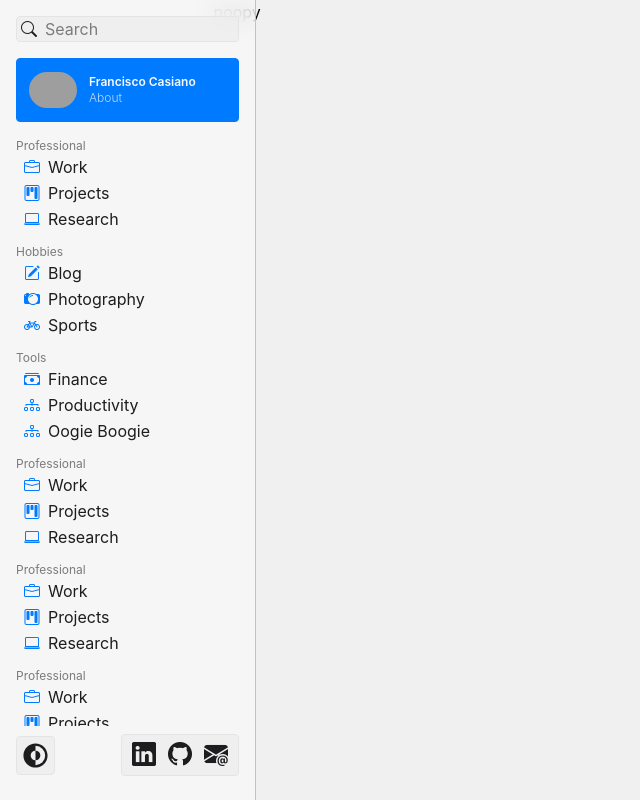
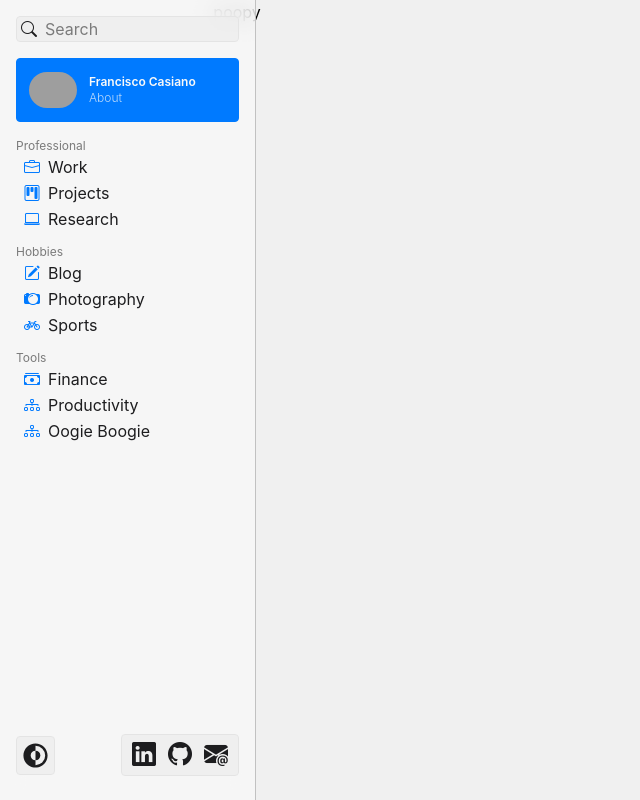
Before and after one commit to panchi64/personal-website, a Next.js app: page / in a window 1280 px wide. Shown: the whole page, without its empty margins (0-640 px from the left). Built offline with nearby package versions, Linux system fonts and the light colour scheme; grey boxes are pictures that could not be loaded.

Commit message:
Fixed the previous menubar spacing solution
- The previous menubar spacing was basically hardcoded so that the menu looks as expected when the sections overflowed. This new solution maintains the expected visual of the menu even when the sections are not full and overflowing.

```diff
--- a/components/layouts/MenuLayout.tsx
+++ b/components/layouts/MenuLayout.tsx
@@ -1,4 +1,3 @@
-import { Children } from 'react';
 import MenuBar from '../ui/menu/MenuBar';
 import MenuFooter from '../ui/menu/MenuFooter';
 import MenuSections from '../ui/menu/MenuSections';
@@ -59,142 +58,6 @@ const menuSectionPayloadExample: any = {
                 },
             ],
         },
-    {
-      title: 'professional',
-      content: [
-        {
-          sectionName: 'work',
-          sectionIcon: 'bi-briefcase',
-        },
-        {
-          sectionName: 'projects',
-          sectionIcon: 'bi-kanban',
-        },
-        {
-          sectionName: 'research',
-          sectionIcon: 'bi-laptop',
-        },
-      ],
-    },
-    {
-      title: 'professional',
-      content: [
-        {
-          sectionName: 'work',
-          sectionIcon: 'bi-briefcase',
-        },
-        {
-          sectionName: 'projects',
-          sectionIcon: 'bi-kanban',
-        },
-        {
-          sectionName: 'research',
-          sectionIcon: 'bi-laptop',
-        },
-      ],
-    },
-    {
-      title: 'professional',
-      content: [
-        {
-          sectionName: 'work',
-          sectionIcon: 'bi-briefcase',
-        },
-        {
-          sectionName: 'projects',
-          sectionIcon: 'bi-kanban',
-        },
-        {
-          sectionName: 'research',
-          sectionIcon: 'bi-laptop',
-        },
-      ],
-    },
-    {
-      title: 'professional',
-      content: [
-        {
-          sectionName: 'work',
-          sectionIcon: 'bi-briefcase',
-        },
-        {
-          sectionName: 'projects',
-          sectionIcon: 'bi-kanban',
-        },
-        {
-          sectionName: 'research',
-          sectionIcon: 'bi-laptop',
-        },
-      ],
-    },
-    {
-      title: 'professional',
-      content: [
-        {
-          sectionName: 'work',
-          sectionIcon: 'bi-briefcase',
-        },
-        {
-          sectionName: 'projects',
-          sectionIcon: 'bi-kanban',
-        },
-        {
-          sectionName: 'research',
-          sectionIcon: 'bi-laptop',
-        },
-      ],
-    },
-    {
-      title: 'professional',
-      content: [
-        {
-          sectionName: 'work',
-          sectionIcon: 'bi-briefcase',
-        },
-        {
-          sectionName: 'projects',
-          sectionIcon: 'bi-kanban',
-        },
-        {
-          sectionName: 'research',
-          sectionIcon: 'bi-laptop',
-        },
-      ],
-    },
-    {
-      title: 'professional',
-      content: [
-        {
-          sectionName: 'work',
-          sectionIcon: 'bi-briefcase',
-        },
-        {
-          sectionName: 'projects',
-          sectionIcon: 'bi-kanban',
-        },
-        {
-          sectionName: 'research',
-          sectionIcon: 'bi-laptop',
-        },
-      ],
-    },
-    {
-      title: 'professional',
-      content: [
-        {
-          sectionName: 'work',
-          sectionIcon: 'bi-briefcase',
-        },
-        {
-          sectionName: 'projects',
-          sectionIcon: 'bi-kanban',
-        },
-        {
-          sectionName: 'research',
-          sectionIcon: 'bi-laptop',
-        },
-      ],
-    },
     ],
 };
 
@@ -217,20 +80,21 @@ const socialDetailsPayloadExample: any = [
 ];
 
 const MenuLayout = (props: { children: any }) => {
-  const { children } = props;
+    const {children} = props;
 
     return (
         <>
             <MenuBar>
                 <div className='grid grid-col justify-center h-full'>
-          <div className='max-w-[240px] overflow-hidden grid grid-flow-row'>
-            <SearchBar />
+                    <div className='max-w-[240px] overflow-hidden flex flex-col h-full'>
+                        <SearchBar/>
+
                         <ProfileSection
                             title='francisco casiano'
                             subtitle='about'
                         />
                         {/* TODO: Find a way to style the scrollbar so it doesn't look so jarring? */}
-            <div className='overflow-y-auto'>
+                        <div className='overflow-y-auto flex-grow'>
                             {menuSectionPayloadExample.sections.map((section: any) => {
                                 return (
                                     <MenuSections
@@ -241,12 +105,11 @@ const MenuLayout = (props: { children: any }) => {
                             })}
                         </div>
                         <div className='w-full my-2'>
-              <MenuFooter socialDetails={socialDetailsPayloadExample} />
+                            <MenuFooter socialDetails={socialDetailsPayloadExample}/>
                         </div>
                     </div>
                 </div>
             </MenuBar>
-      {/* TODO: Add spacing so that the content on the page does not cross over to behind the menubar */}
             <div className='h-screen flex flex-row bg-light-background dark:bg-dark-background'>
                 {/* Spacer to prevent page content get stuck behind the  */}
                 <div className='sm:w-1/3 lg:w-1/5 sm:max-w-xs'></div>
```
Lines whose indentation alone changed are shown as unchanged.
